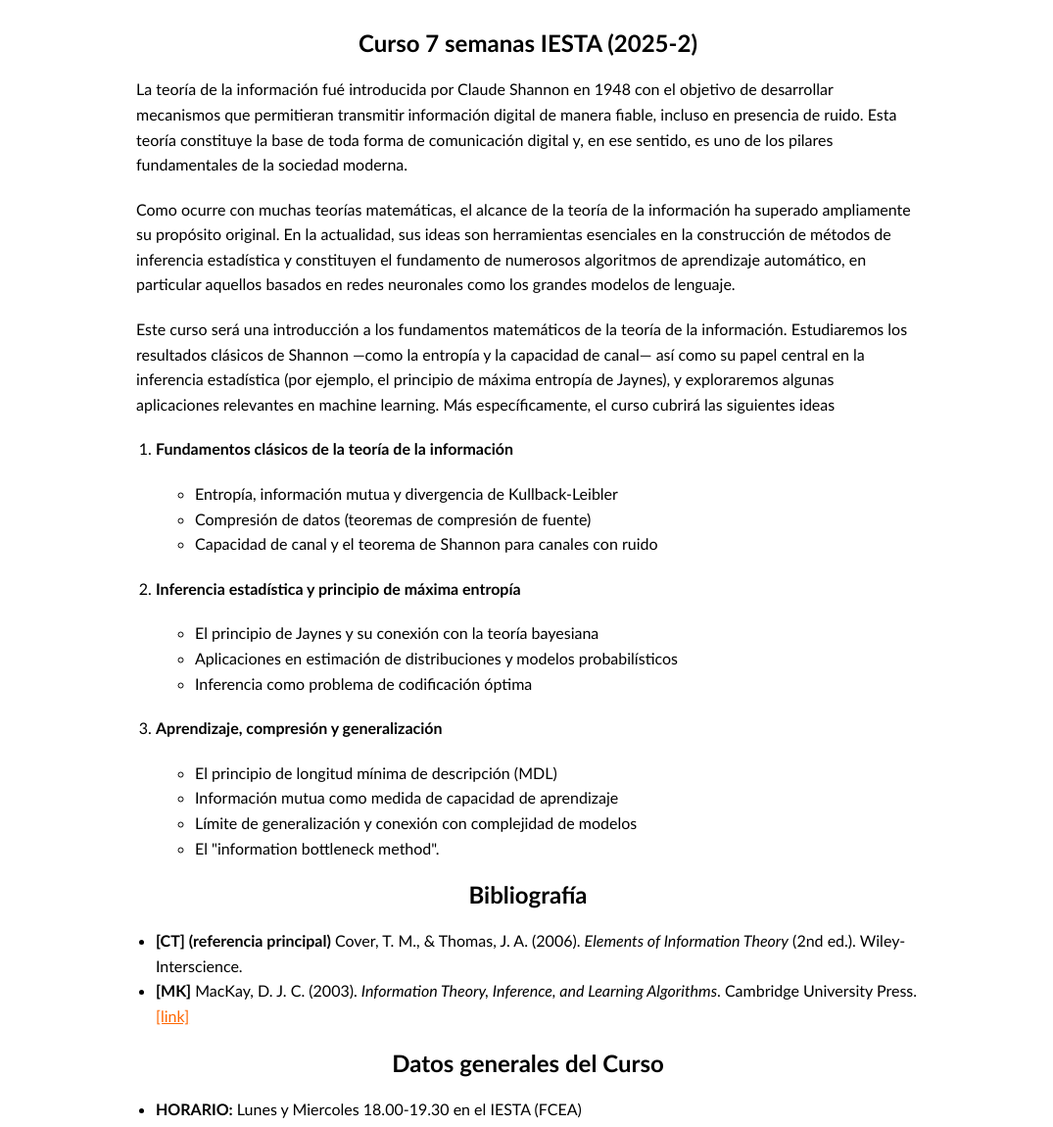
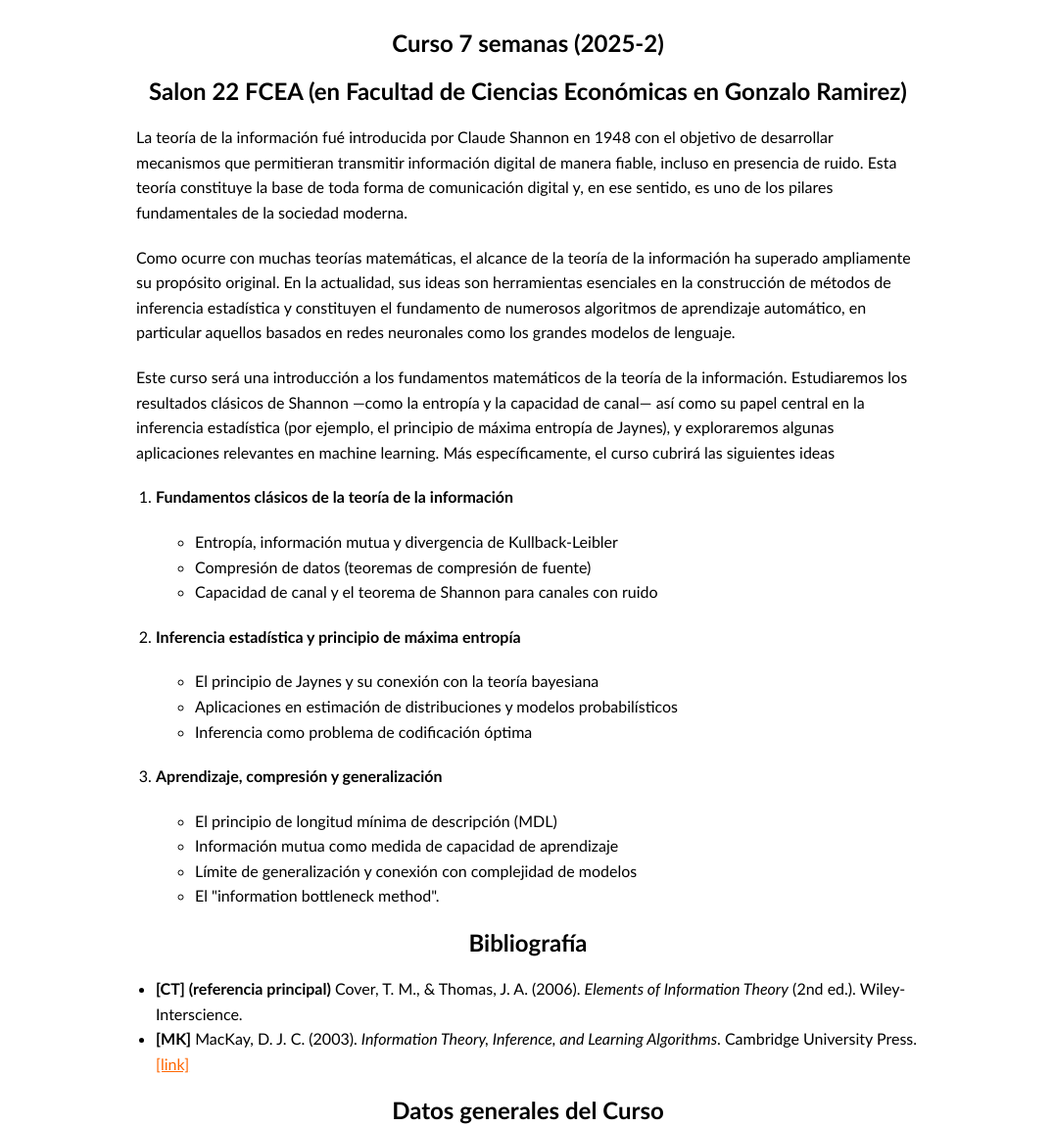
Before and after one commit to mauricio-velasco/informacion_e_inferencia, a plain HTML site: page index.html in a window 1280 px wide. Shown: the part 92-1242 px from the top of the page at 98% size, without its empty margins (101-1176 px from the left). Drawn offline with Linux system fonts and the light colour scheme.

Commit message:
periodic update

```diff
--- a/index.html
+++ b/index.html
@@ -54,7 +54,9 @@
 
 <body>
   <h1><b>Teoría de la Información e Inferencia Estadística</b></h1>
-  <h2>Curso 7 semanas IESTA (2025-2)</h1>
+  <h2>Curso 7 semanas (2025-2)</h1>
+  <h2>Salon 22 FCEA (en Facultad de Ciencias Económicas en Gonzalo Ramirez)</h1>
+
 
   <p>La teoría de la información fué introducida por Claude Shannon en 1948 con el objetivo de desarrollar mecanismos que permitieran transmitir información digital de manera fiable, incluso en presencia de ruido. Esta teoría constituye la base de toda forma de comunicación digital y, en ese sentido, es uno de los pilares fundamentales de la sociedad moderna.</p>
 
@@ -101,7 +103,7 @@
 
   <h2>Datos generales del Curso</h2>
   <ul>
-    <li><b>HORARIO:</b> Lunes y Miercoles 18.00-19.30 en el IESTA (FCEA)</li>
+    <li><b>HORARIO:</b> Lunes y Miercoles 18.00-19.30 en Salon 22 FCEA (en Facultad de Ciencias Económicas en Gonzalo Ramirez)</li>
     <li><b>DURACION:</b> 7 semanas, del 18/08/2025 al 05/10/2025.
     <li><b>MODALIDAD:</b> presencial</li>
     <li><b>RESPONSABLE:</b> Mauricio Velasco (CMAT) <a href="https://mauricio-velasco.github.io/webpage/" target="_blank">[página web]</a> e-mail: mvelasco@cmat.edu.uy </li>
@@ -123,6 +125,7 @@
 
 
   <h1>Cronograma (incluye prácticos) </h1>
+
   <table>
     <tr>
       <th>Semana</th>
@@ -203,8 +206,9 @@
       <td>Miercoles 1 Octubre</td>
       <td></td>
     </tr>
+  </table>
+  <h2>El cronograma se actualizará periódicamente según el desarrollo del curso...</h1>
 
 
-  </table>
 </body>
 </html>
```
